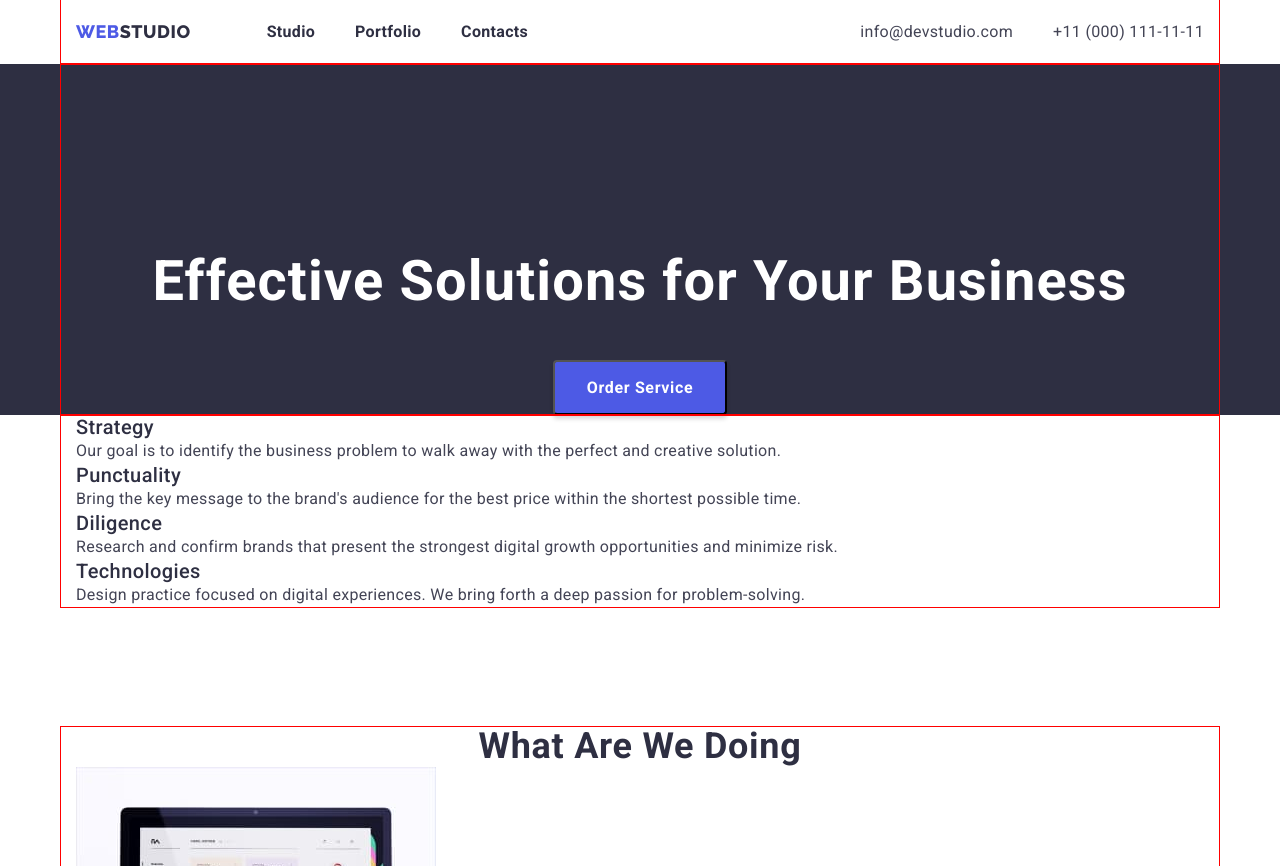
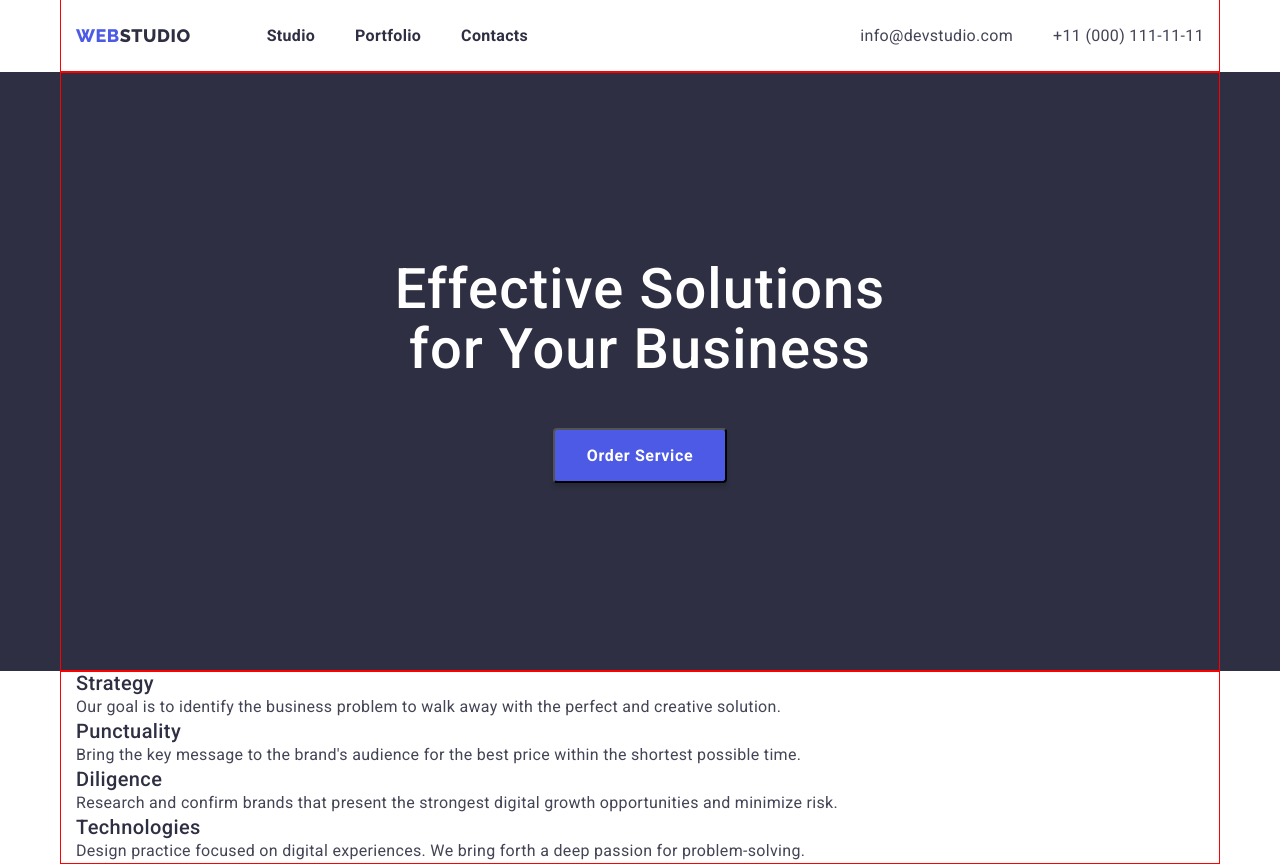
Before and after one commit to Sasho878748/goit-markup-hw-03, a plain HTML site: page index.html in a window 1280 px wide. Shown: the top 866 px of the page. Drawn offline with nearby package versions, Linux system fonts and the light colour scheme.

Commit message:
+hero dz3

```diff
--- a/css/styles.css
+++ b/css/styles.css
@@ -26,7 +26,12 @@ h6 {
 ul,
 ol {
   margin: 0;
-  padding-left: 0;
+  padding: 0;
+  letter-spacing: none;
+}
+
+button {
+  cursor: pointer;
 }
 
 .list {
@@ -95,7 +100,8 @@ ol {
   align-items: center;
 }
 .logo-link {
-
+  padding-top: 24px;
+  padding-bottom: 24px;
 }
 .header-list {
   display: flex;
@@ -118,8 +124,8 @@ ol {
   order: 1;
   flex-grow: 0;
   display: block;
-  padding-top: 20px;
-  padding-bottom: 20px;
+  padding-top: 24px;
+  padding-bottom: 24px;
 }
 .header-link-adress {
   /* font-style: normal; */
@@ -129,8 +135,8 @@ ol {
   letter-spacing: 0.02em;
   color: var(--main-p-color);
   display: block;
-  padding-top: 20px;
-  padding-bottom: 20px;
+  padding-top: 24px;
+  padding-bottom: 24px;
 }
 
 /* main */
@@ -138,20 +144,28 @@ ol {
 }
 .hero {
   background: var(--main-hero-color);
-
 }
 .hero-title {
   /* font-family: 'Roboto';
 font-style: normal; */
-  font-weight: 600;
+  font-weight: 500;
   font-size: 56px;
   line-height: 1.07;
-  text-align: center;
-  letter-spacing: 0.02em;
+
   color: var(--main-light-color);
 
   padding-top: 188px;
   padding-bottom: 48px;
+margin-left: auto;
+margin-right: auto;
+  width: 494px;
+
+  text-align: center;
+letter-spacing: 0.02em;
+}
+
+.hero-container  {
+  padding-bottom: 188px;
 }
 .hero-btn {
   font-family: inherit;
@@ -177,8 +191,7 @@ font-style: normal; */
   align-items: flex-start;
   padding: 16px 32px;
   gap: 10px;
-margin: auto;
-
+  margin: 0 auto;
 
   /* padding-bottom: 188px; */
 }
--- a/index.html
+++ b/index.html
@@ -47,8 +47,8 @@
     </header>
     <main class="main-index">
       <section class="hero">
-        <div class="container">
-          <h1 class="hero-title">Effective Solutions for Your Business</h1>
+        <div class="hero-container container">
+          <h1 class="hero-title">Effective Solutions <br> for Your Business</h1>
           <button class="hero-btn" type="button">Order Service</button>
         </div>
       </section>
```
